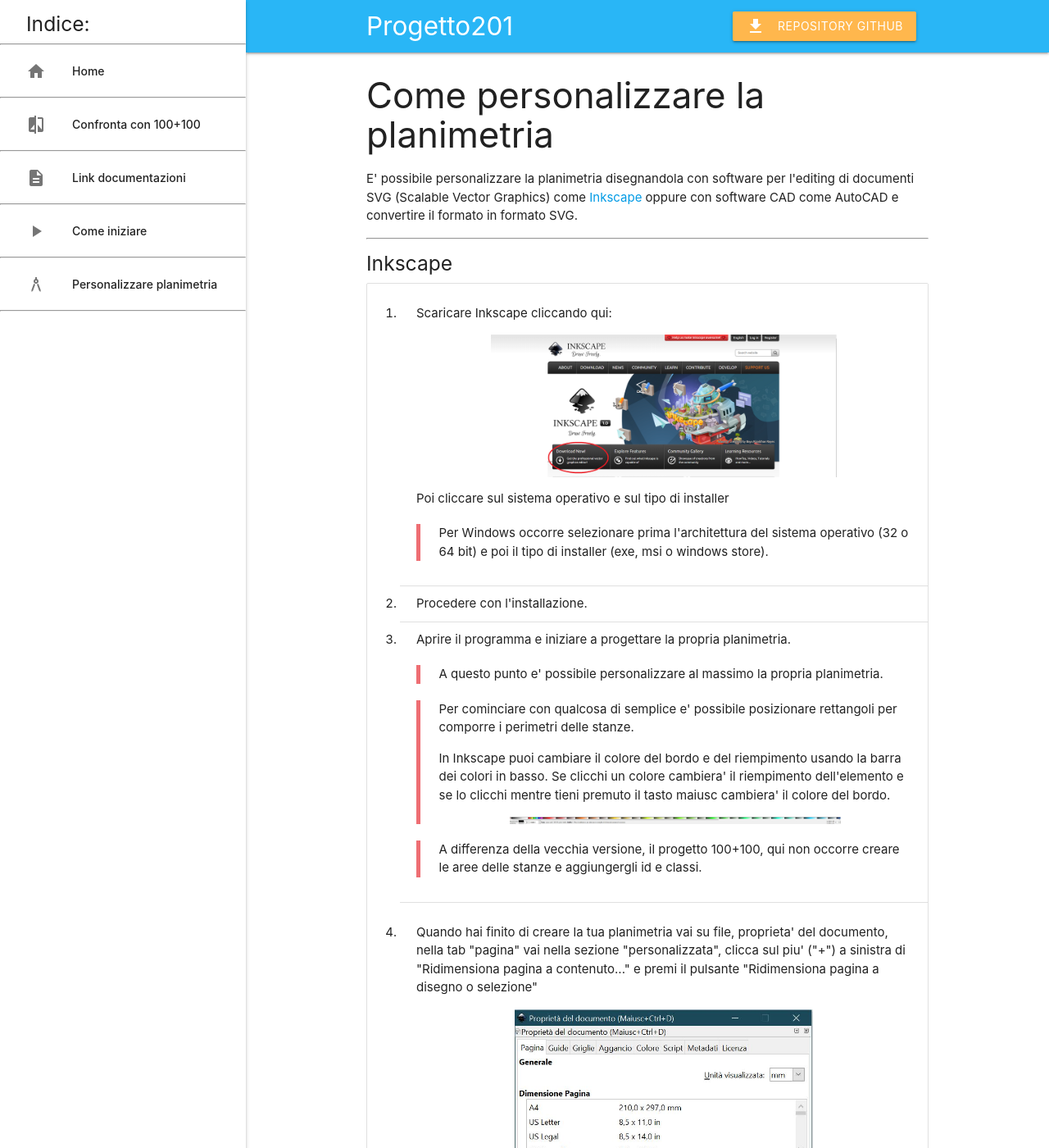
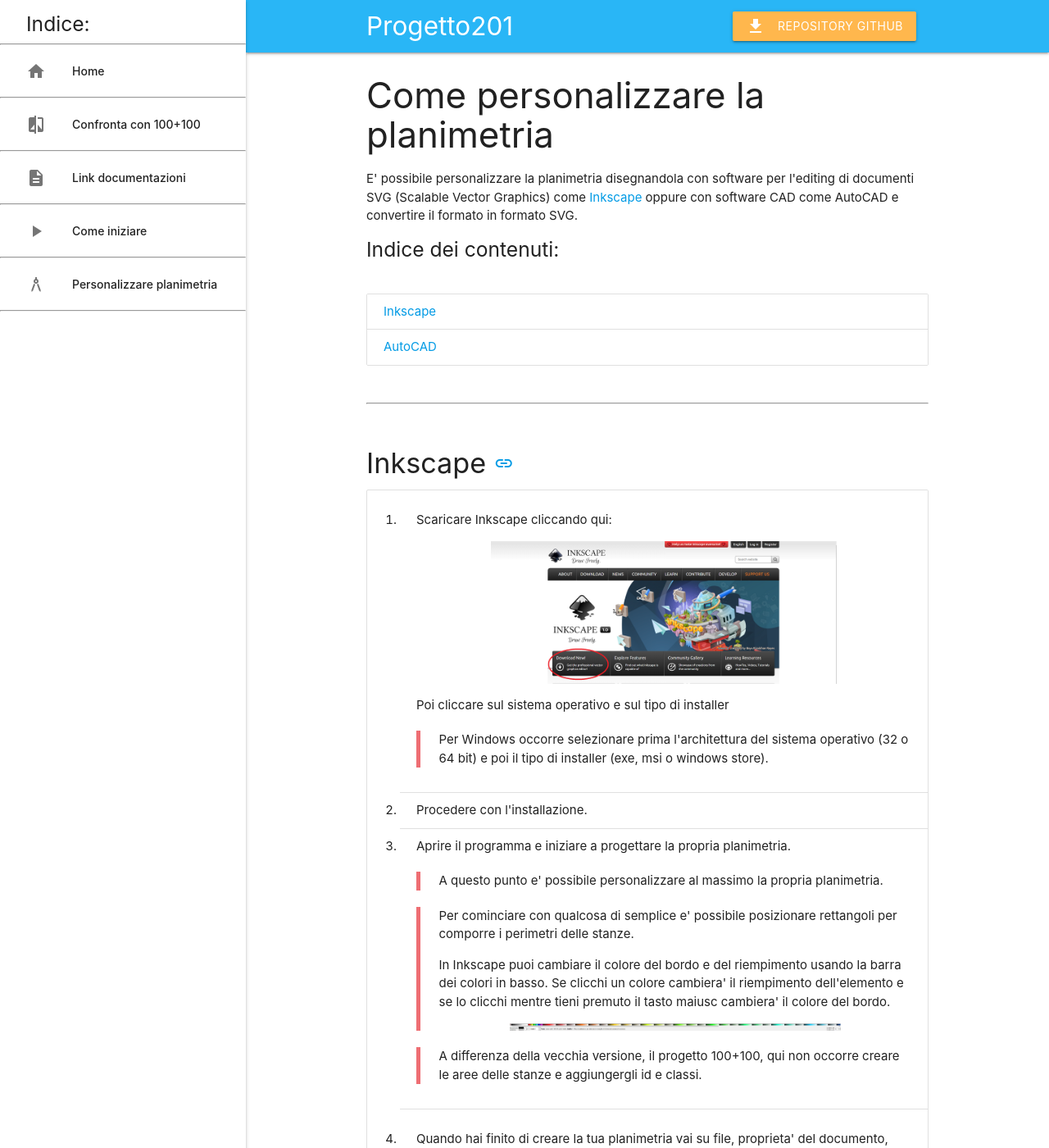
Before and after one commit to progetto201/progetto201-wiki, a Jekyll site: the page built from floorplan.html, in a window 1280 px wide and 1400 px high. Shown: the whole window at 82% size. Built offline with Jekyll 4.4.1, drawn with Linux system fonts in a browser that asks for light colours.

Commit message:
fix: toc, super small screens. notify updates

```diff
--- a/_includes/html/parsedtoc.html
+++ b/_includes/html/parsedtoc.html
@@ -32,38 +32,44 @@
 {% comment %}<!-- ========================================================== -->{% endcomment %}
 
 {% comment %}
-<!-- Scorri le righe -->
+<!-- Scorri i link e colleziona gli elementi non vuoti -->
 {% endcomment %}
 
-{% assign i = 2 %}
+{% assign linkscsv = "" %}
 
-<ul id="toc" class="collection">
-{% for row in toc_rows %}
+{% for link in links %}
+    {% if link != "" %}
+        {% assign linkscsv = linkscsv | append: link | append: ";" %}
+    {% endif %}
+{% endfor %}
 
-    {% comment %}
-    <!-- Rimuovi spazi, newline, tabs, ... -->
-    {% endcomment %}
-    {% assign stripped_row = row | strip %}
+{% assign linkscsv_els = linkscsv | split: ";" %}
 
-    {% comment %}
-    <!-- Se la riga non contiene il simbolo percentuale (uso l'else) -->
-    {% endcomment %}
-    {% if stripped_row contains "%" %}
-    {% else %}
-        {% comment %}
-        <!-- Se la riga non e' vuota -->
-        {% endcomment %}
-        {% if stripped_row != "" %}
 
-            <a href="#{{links[i]}}">
-                <li class="collection-item">{{ stripped_row }}</li>
-            </a>
+{% comment %}<!-- ========================================================== -->{% endcomment %}
 
-            <hr>
+{% comment %}
+<!-- Scorri gli elementi dell'indice e ignora quelli vuoti -->
+{% endcomment %}
 
-            {% assign i = i | plus: 1 %}
-        {% endif %}
+{% assign toccsv = "" %}
+
+{% for toc_row in toc_rows %}
+
+    {% assign s_toc_row = toc_row | strip | strip %}
+
+    {% if s_toc_row != "" %}
+        {% assign toccsv = toccsv | append: s_toc_row | append: ";" %}
     {% endif %}
+{% endfor %}
 
-{% endfor %}
+{% assign toccsv_els = toccsv | split: ";" %}
+
+{% comment %}<!-- ========================================================== -->{% endcomment %}
+
+<ul class="collection">
+    {% for toc_el in toccsv_els %}
+        {% assign i = forloop.index0 %}
+        <li class="collection-item"><a href="#{{linkscsv_els[i]}}">{{toc_el}}</a></li>
+    {% endfor %}
 </ul>
--- a/_layouts/default.html
+++ b/_layouts/default.html
@@ -171,6 +171,17 @@
 
     <!-- PWA -->
     <script src="/assets/js/app.js"></script>
+    <script>
+        window['isUpdateAvailable']
+        .then(isAvailable => {
+            if (isAvailable) {
+                /* Se un aggiornamento e' disponibile visualizza il messaggio */
+                M.toast({html: '<p>Nuovo aggiornamento disponibile! Chiudi e riapri la pagina/applicazione per visualizzare le novita\'</p><span onclick="this.parentNode.M_Toast.dismiss()" class="material-icons">close</span>',
+                         displayLength: 9000000})
+            }
+        });
+
+    </script>
 </body>
 
 </html>
--- a/assets/css/main.scss
+++ b/assets/css/main.scss
@@ -109,3 +109,34 @@
 body{
     @include scrollbars(15px, #ffb74d, #eeeeee);
 }
+
+/* NOTIFICA DI AGGIORNAMENTO PWA IN BASSO */
+#toast-container {
+    position: fixed;
+    left: 17vw;
+    bottom: 5px;
+    width: 71vw;
+    min-width: unset;
+    max-width: unset;
+    top: unset;
+}
+
+@media only screen and (orientation: portrait) {
+    #toast-container {
+        left: 0;
+        width: 100vw;
+    }
+}
+
+/* RIDUCI FONT PER SCHERMI SUPER PICCOLI (Es. Galaxy Fold in orientazione portrait e JioPhone 2) */
+@media only screen and (max-width: 300px){
+    h3 {
+        font-size: 2.42rem;
+    }
+}
+
+@media only screen and (max-width: 250px){
+    h3 {
+        font-size: 2.00rem;
+    }
+}
--- a/assets/js/app.js
+++ b/assets/js/app.js
@@ -1,11 +1,27 @@
+window.isUpdateAvailable = new Promise(function(resolve, reject) {
     // verifica se il browser supporta le PWA
     if ('serviceWorker' in navigator) {
         // registra il service worker
         navigator.serviceWorker.register('/sw.js')
-    .then((reg) => {
-        console.log("Service worker registered", reg);
+        .then(reg => {
+            /** Permetti di rilevare un nuovo aggiornamento per poi mostrare la notifica */
+            reg.onupdatefound = () => {
+                const installingWorker = reg.installing;
+                installingWorker.onstatechange = () => {
+                    switch (installingWorker.state) {
+                        case 'installed':
+                            if (navigator.serviceWorker.controller) {
+                                // new update available
+                                resolve(true);
+                            } else {
+                                // no update available
+                                resolve(false);
+                            }
+                            break;
+                    }
+                };
+            };
         })
-    .catch((err) => {
-        console.log("Service worker not registered", err);
-    })
+        .catch(err => console.error('[SW ERROR]', err));
     }
+});
--- a/floorplan.html
+++ b/floorplan.html
@@ -14,9 +15,17 @@
         in formato SVG.
     </p>
 
-    <hr>
+    <!-- INDICE DEI CONTENUTI -->
+    <h5>Indice dei contenuti:</h5>
+    <br>
 
-    <h5>Inkscape</h5>
+    {% include html/parsedtoc.html %}
+
+    <br><hr><br>
+
+    <h4 id="inkscape">
+        Inkscape
+    </h4>
     <ol class="collection">
         <li class="collection-item">
             <p>
@@ -109,7 +118,9 @@
 
     <hr>
 
-    <h5>AutoCAD</h5>
+    <h4 id="autocad">
+        AutoCAD
+    </h4>
     <ol class="collection">
         <li class="collection-item">
             Utilizzare AutoCAD per disegnare la planimetria.
--- a/sw.js
+++ b/sw.js
@@ -1,5 +1,5 @@
-const staticCacheName = 'site-static-v1';
-const dynamicCacheName = "site-dynamic-v1";
+const staticCacheName = 'site-static-v2';
+const dynamicCacheName = "site-dynamic-v2";
 
 const assets = [
     // pagina principale
```
Also changed, not shown: other parts of floorplan.html (+2 -1 lines), assets/css/home.css (+7 -0 lines). Lines whose indentation alone changed are shown as unchanged.
